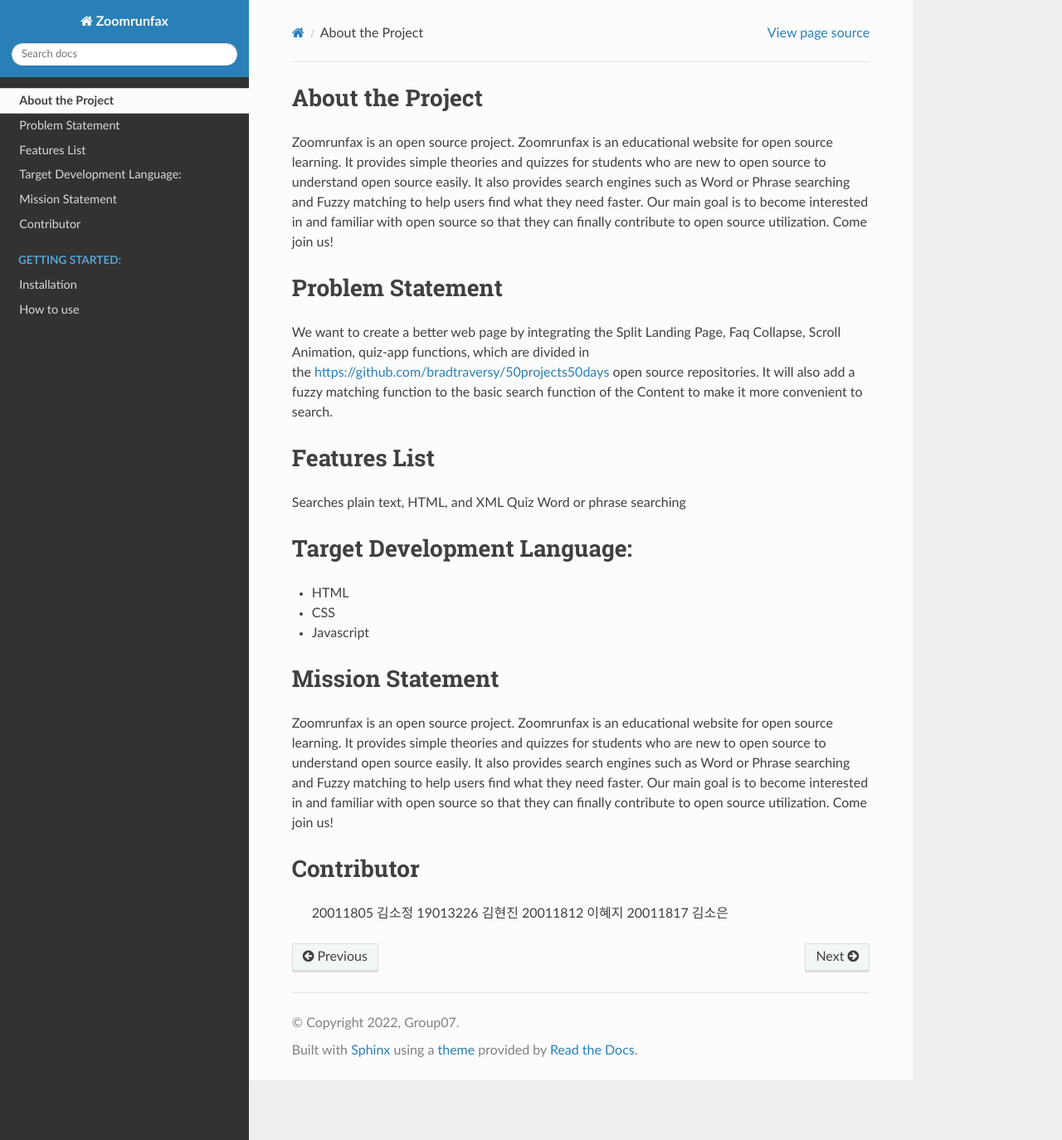
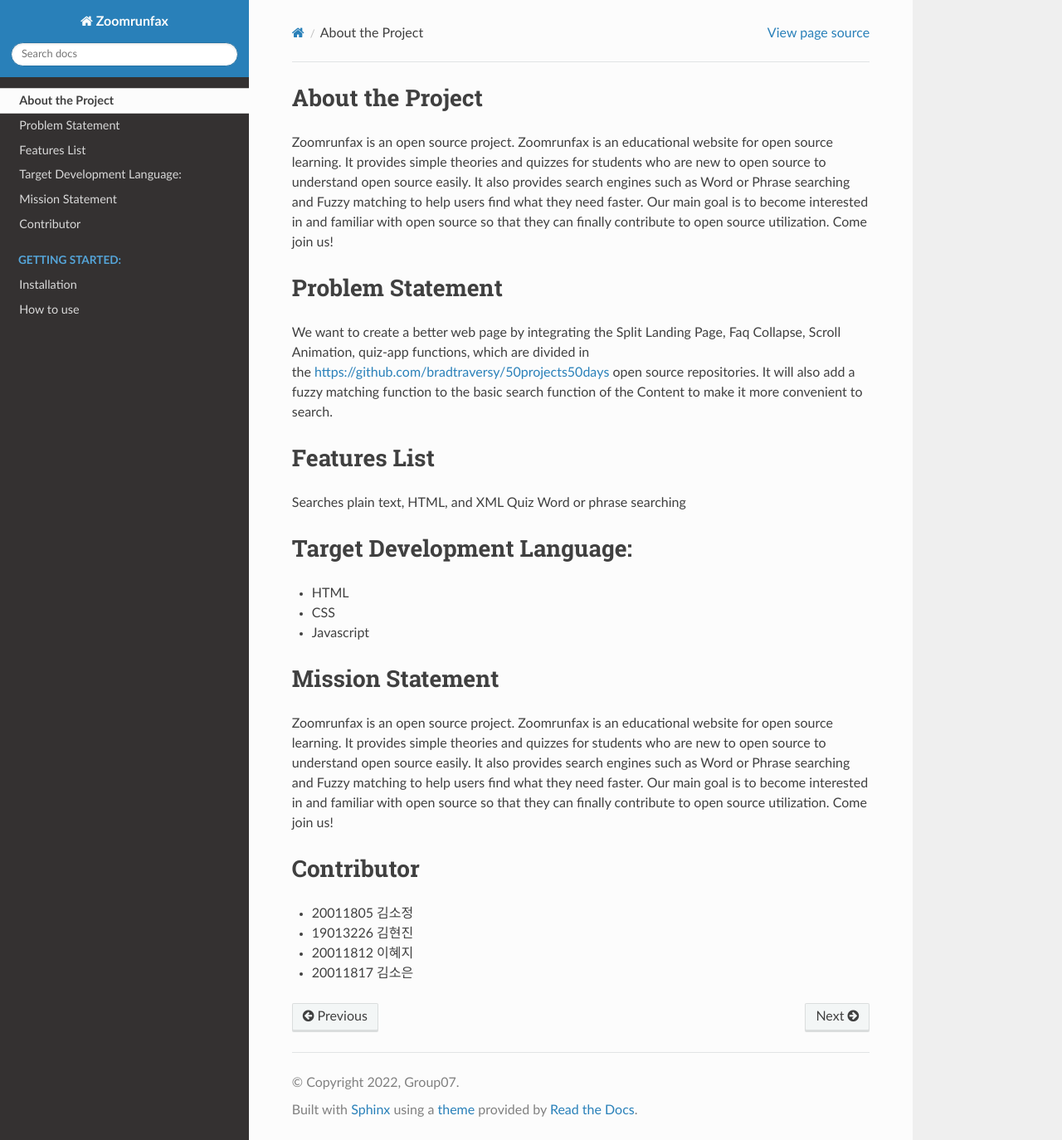
Before and after one commit to soeun72/OpS-EDU, a Sphinx documentation site: the page built from docs/source/About.rst, in a window 1280 px wide and 1374 px high. Shown: the whole window at 83% size. Built offline with Sphinx 7.4.7 and the Read the Docs theme 2.0.0, drawn with Linux system fonts in a browser that asks for light colours.

```diff
--- a/docs/source/About.rst
+++ b/docs/source/About.rst
@@ -25,7 +25,7 @@ Zoomrunfax is an open source project. Zoomrunfax is an educational website for o
 
 Contributor
 =====================
-  20011805 김소정
-  19013226 김현진
-  20011812 이혜지
-  20011817 김소은
+- 20011805 김소정
+- 19013226 김현진
+- 20011812 이혜지
+- 20011817 김소은
```
